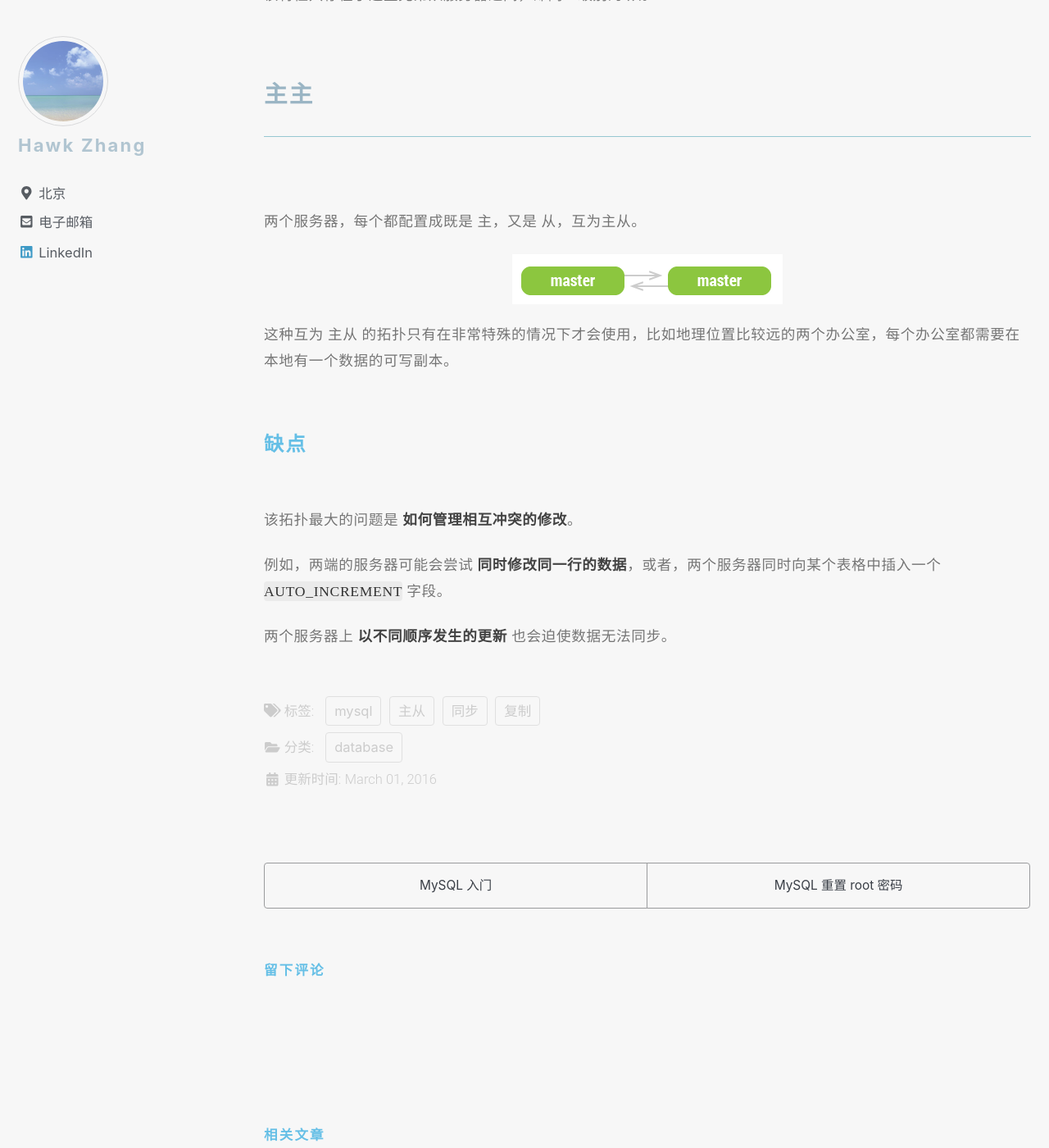
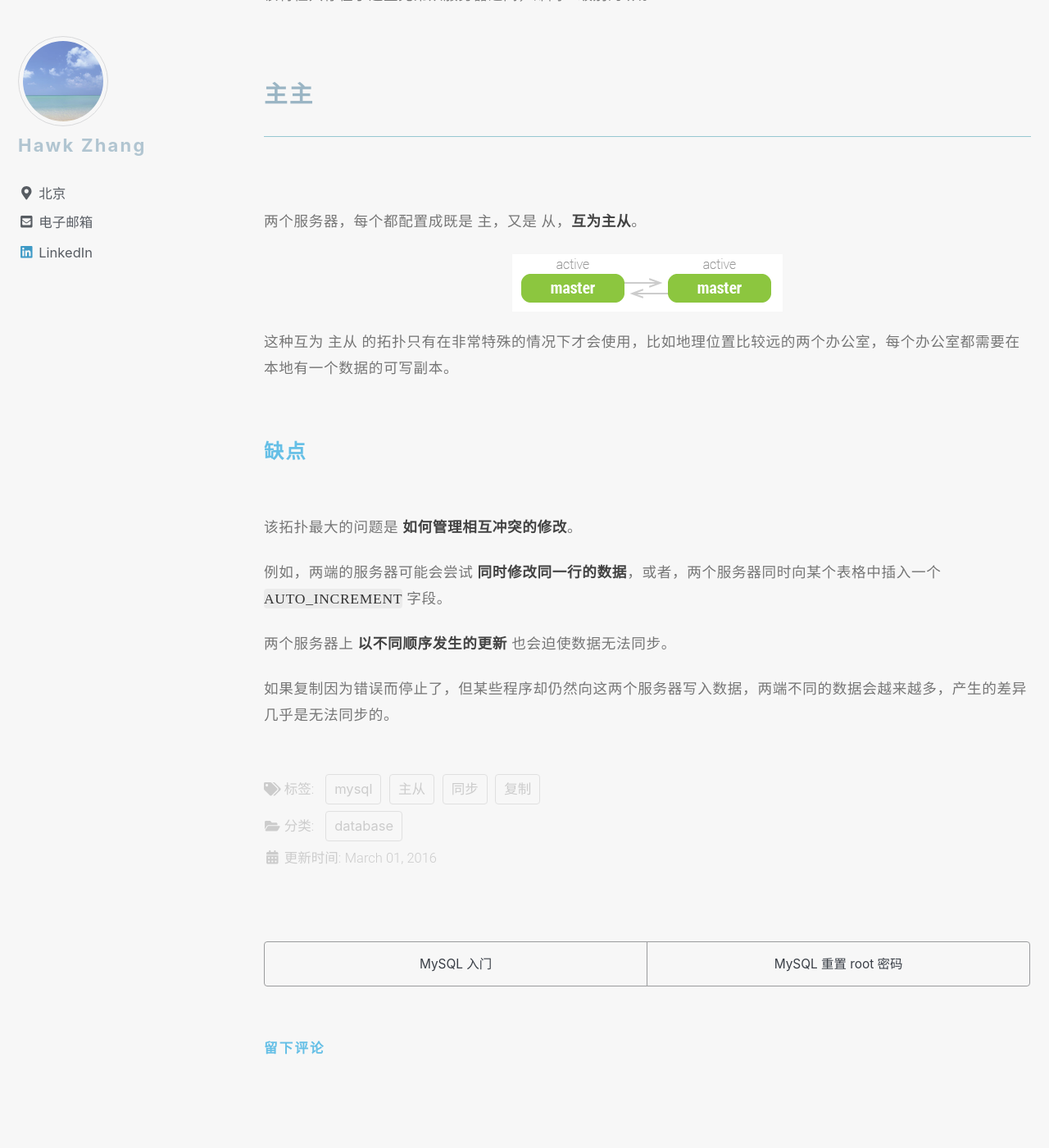
Before and after one commit to narru888/linotes_note, a Jekyll site: the page built from _posts/mysql/2016-03-01-master.slave.md, in a window 1280 px wide and 1400 px high, scrolled down 29468 px. Shown: the whole window at 82% size. Built offline with Jekyll 4.4.1, drawn with Linux system fonts in a browser that asks for light colours; nearby versions of some CDN libraries; a script that is not in the unit is left out; comment, search, counter and statistics services are not loaded.

Commit message:
update on 2018-08-12 21:40:01 CST

```diff
--- a/_posts/mysql/2016-03-01-master.slave.md
+++ b/_posts/mysql/2016-03-01-master.slave.md
@@ -940,7 +940,7 @@ MySQL 不支持多源复制：即一个 从 上面有多个 主 的拓扑。
 
 ### 主主
 
-两个服务器，每个都配置成既是 主，又是 从，互为主从。
+两个服务器，每个都配置成既是 主，又是 从，**互为主从**。
 
 ![image-center](/assets/images/mysql.repl.topo.mm.png){: .align-center}
 
@@ -954,3 +954,5 @@ MySQL 不支持多源复制：即一个 从 上面有多个 主 的拓扑。
 例如，两端的服务器可能会尝试 **同时修改同一行的数据**，或者，两个服务器同时向某个表格中插入一个 `AUTO_INCREMENT` 字段。
 
 两个服务器上 **以不同顺序发生的更新** 也会迫使数据无法同步。
+
+如果复制因为错误而停止了，但某些程序却仍然向这两个服务器写入数据，两端不同的数据会越来越多，产生的差异几乎是无法同步的。
```
Also changed, not shown: assets/images/mysql.repl.topo.mm.png, assets/images/mysql.repl.topo.ms.png (added).
